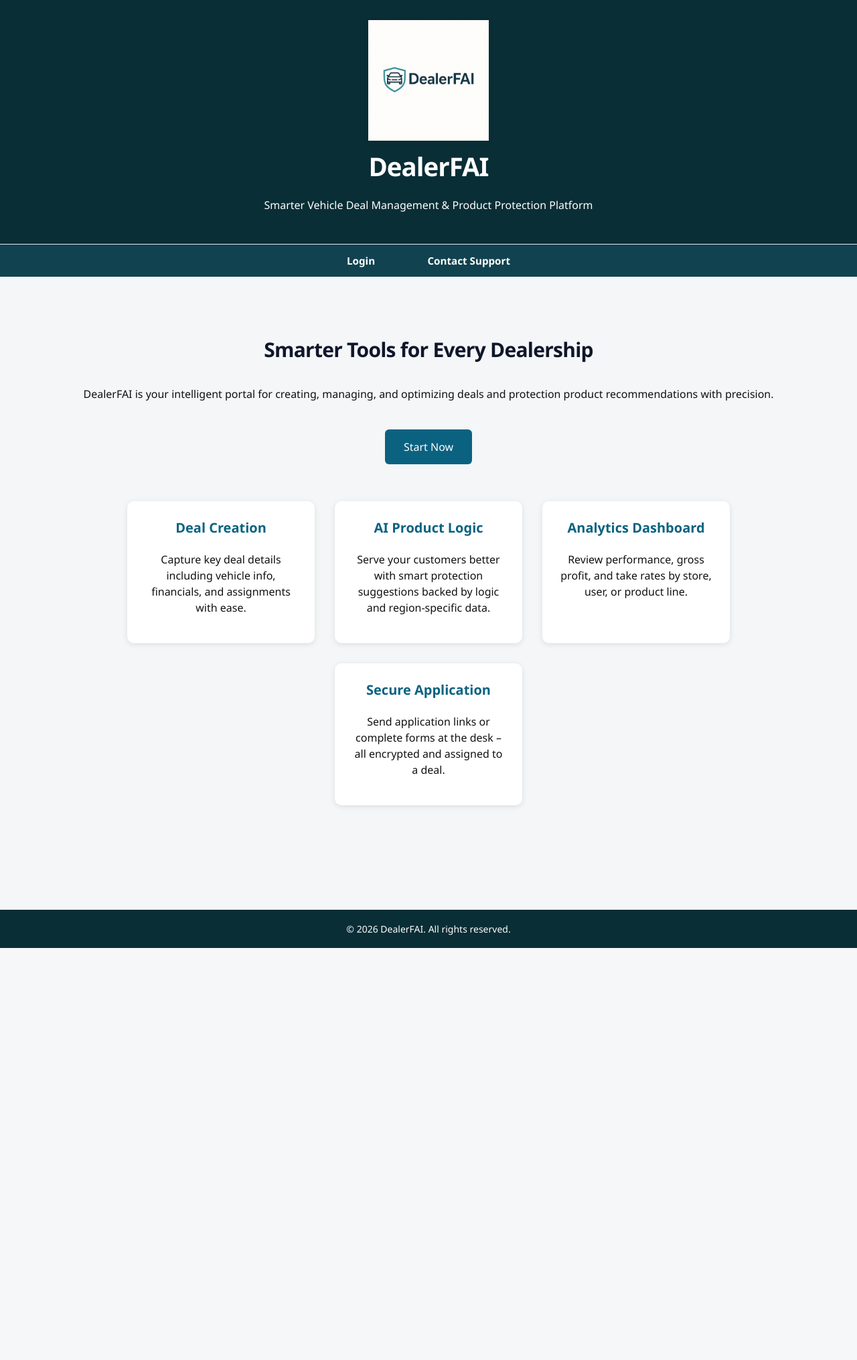
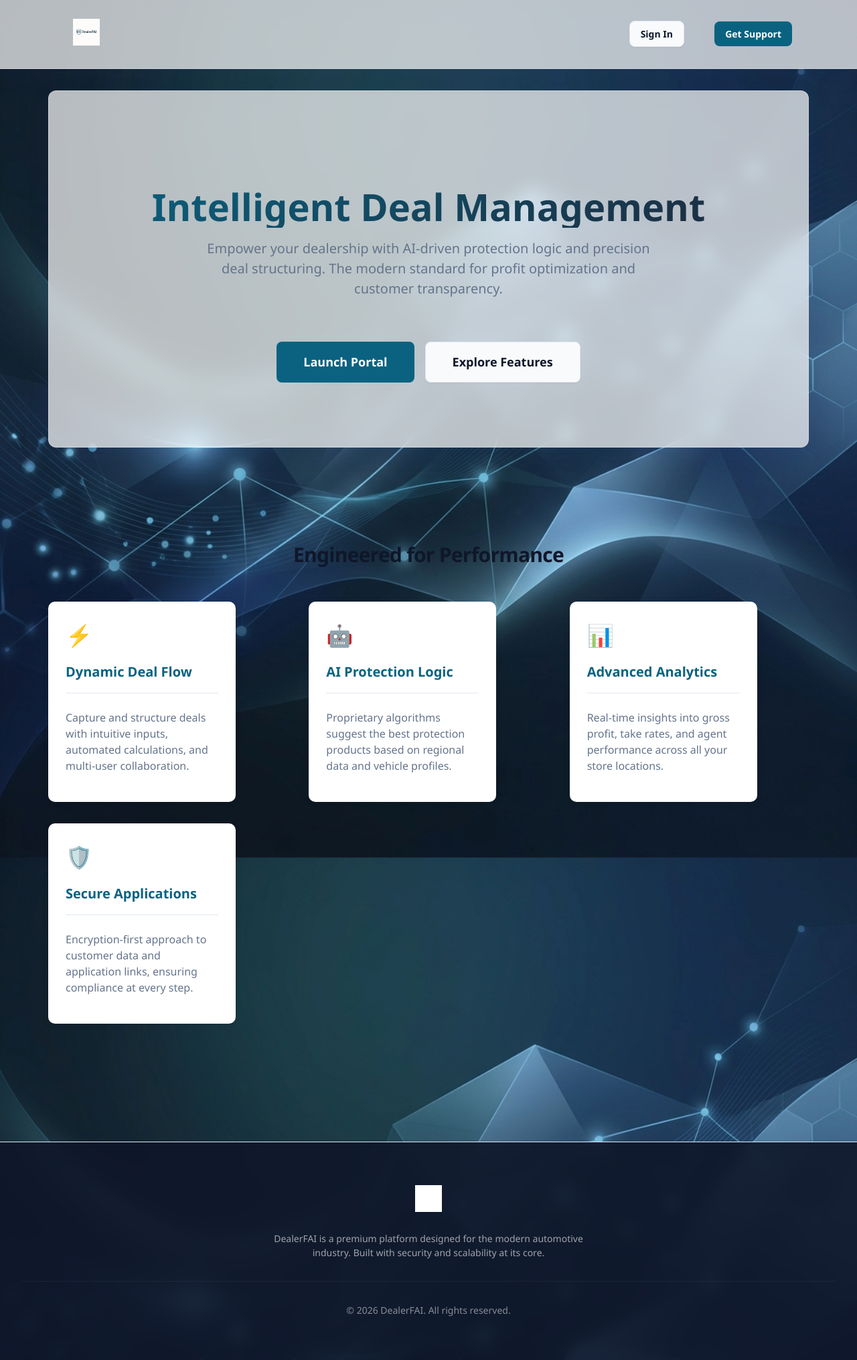
Before and after one commit to kortjames-source/dealerfai, a PHP site: page / in a window 1280 px wide. Shown: the whole page at 67% size. Before the commit the page ends 1415 px from the top, so only its background shows below. Run offline with PHP 8.4, Linux system fonts and the light colour scheme.

Commit message:
Modernize UI: Redesign login and landing pages with glassmorphism and AI-themed background

```diff
--- a/public_html/assets/css/app.css
+++ b/public_html/assets/css/app.css
@@ -12,7 +12,10 @@
   --bg-subtle: #f8fafc;
   --text-main: #0f172a;
   --text-muted: #64748b;
-  --transition: all 0.2s cubic-bezier(0.4, 0, 0.2, 1);
+  --transition: all 0.3s cubic-bezier(0.4, 0, 0.2, 1);
+  --glass-bg: rgba(255, 255, 255, 0.7);
+  --glass-border: rgba(255, 255, 255, 0.3);
+  --glass-blur: 12px;
 }
 
 body {
@@ -403,3 +406,68 @@ details[open] summary::before { transform: rotate(90deg); }
   font-size: 0.75rem;
   font-weight: 700;
 }
+
+/* ─── Modern UI Utilities ────────────────────────────────────────────────────── */
+.glass {
+  background: var(--glass-bg);
+  backdrop-filter: blur(var(--glass-blur));
+  -webkit-backdrop-filter: blur(var(--glass-blur));
+  border: 1px solid var(--glass-border);
+  box-shadow: 0 8px 32px 0 rgba(31, 38, 135, 0.1);
+}
+
+.bg-ai {
+  background-image: url('/assets/img/ai_bg.png');
+  background-size: cover;
+  background-position: center;
+  background-attachment: fixed;
+  min-height: 100vh;
+}
+
+.full-page-center {
+  display: flex;
+  align-items: center;
+  justify-content: center;
+  flex-direction: column;
+  min-height: 100vh;
+  padding: 2rem;
+}
+
+.text-gradient {
+  background: linear-gradient(135deg, var(--brand-color) 0%, #1e293b 100%);
+  -webkit-background-clip: text;
+  -webkit-text-fill-color: transparent;
+  background-clip: text;
+}
+
+.hero-box {
+  padding: 5rem 2rem;
+  border-radius: var(--radius-lg);
+  margin-bottom: 3rem;
+  position: relative;
+  overflow: hidden;
+}
+
+.hero-box::before {
+  content: '';
+  position: absolute;
+  top: 0; left: 0; right: 0; bottom: 0;
+  background: radial-gradient(circle at 50% 0%, var(--accent-glow) 0%, transparent 70%);
+  pointer-events: none;
+}
+
+/* ─── Header Overrides for Landing/Login ───────────────────────────────────── */
+.clean-header {
+  background: transparent;
+  border: none;
+  padding: 2rem;
+}
+
+.clean-header img {
+  margin-bottom: 0;
+  max-width: 240px;
+}
+
+.clean-header h1 {
+  display: none; /* Hide redundant text if logo has it */
+}
--- a/public_html/index.php
+++ b/public_html/index.php
@@ -93,42 +93,68 @@ require_once __DIR__ . '/includes/theme_head.php';
     }
   </style>
 </head>
-<body>
-  <header>
-    <img src="dealerfai_logo.png" alt="DealerFAI Logo">
-    <h1>DealerFAI</h1>
-    <p>Smarter Vehicle Deal Management & Product Protection Platform</p>
-  </header>
-  <nav>
-    <a href="login.php">Login</a>
-    <a href="mailto:support@dealerfai.com">Contact Support</a>
+<body class="bg-ai">
+  <nav class="glass" style="position: sticky; top: 0; z-index: 1000; border-radius: 0; border-top: none; border-left: none; border-right: none;">
+    <div style="max-width: 1200px; margin: 0 auto; display: flex; justify-content: space-between; align-items: center; padding: 0.5rem 2rem;">
+      <a href="index.php">
+        <img src="dealerfai_logo.png" alt="DealerFAI Logo" style="height: 40px;">
+      </a>
+      <div>
+        <a href="login.php" class="btn btn-secondary btn-sm">Sign In</a>
+        <a href="mailto:support@dealerfai.com" class="btn btn-sm" style="margin-left: 1rem;">Get Support</a>
+      </div>
+    </div>
   </nav>
-  <section>
-    <h2>Smarter Tools for Every Dealership</h2>
-    <p>DealerFAI is your intelligent portal for creating, managing, and optimizing deals and protection product recommendations with precision.</p>
-    <a class="cta-button" href="login.php">Start Now</a>
 
-    <div class="features">
-      <div class="feature">
-        <h3>Deal Creation</h3>
-        <p>Capture key deal details including vehicle info, financials, and assignments with ease.</p>
+  <main style="padding-top: 2rem;">
+    <section class="hero-box glass text-center" style="padding: 6rem 2rem;">
+      <h1 class="text-gradient" style="font-size: 3.5rem; margin-bottom: 1rem; line-height: 1.1;">Intelligent Deal Management</h1>
+      <p class="text-muted" style="font-size: 1.25rem; max-width: 700px; margin: 0 auto 2.5rem;">
+        Empower your dealership with AI-driven protection logic and precision deal structuring.
+        The modern standard for profit optimization and customer transparency.
+      </p>
+      <div class="flex justify-center gap-4">
+        <a href="login.php" class="btn" style="padding: 1rem 2.5rem; font-size: 1.125rem;">Launch Portal</a>
+        <a href="#features" class="btn btn-secondary" style="padding: 1rem 2.5rem; font-size: 1.125rem;">Explore Features</a>
       </div>
-      <div class="feature">
-        <h3>AI Product Logic</h3>
-        <p>Serve your customers better with smart protection suggestions backed by logic and region-specific data.</p>
+    </section>
+
+    <section id="features" style="padding: 4rem 0;">
+      <h2 class="text-center" style="margin-bottom: 3rem;">Engineered for Performance</h2>
+      <div class="features" style="display: grid; grid-template-columns: repeat(auto-fit, minmax(280px, 1fr)); gap: 2rem;">
+        <div class="feature glass card" style="margin: 0; text-align: left;">
+          <div style="font-size: 2rem; margin-bottom: 1rem;">⚡️</div>
+          <h3 class="mt-0">Dynamic Deal Flow</h3>
+          <p class="text-muted">Capture and structure deals with intuitive inputs, automated calculations, and multi-user collaboration.</p>
         </div>
-      <div class="feature">
-        <h3>Analytics Dashboard</h3>
-        <p>Review performance, gross profit, and take rates by store, user, or product line.</p>
+        <div class="feature glass card" style="margin: 0; text-align: left;">
+          <div style="font-size: 2rem; margin-bottom: 1rem;">🤖</div>
+          <h3 class="mt-0">AI Protection Logic</h3>
+          <p class="text-muted">Proprietary algorithms suggest the best protection products based on regional data and vehicle profiles.</p>
         </div>
-      <div class="feature">
-        <h3>Secure Application</h3>
-        <p>Send application links or complete forms at the desk – all encrypted and assigned to a deal.</p>
+        <div class="feature glass card" style="margin: 0; text-align: left;">
+          <div style="font-size: 2rem; margin-bottom: 1rem;">📊</div>
+          <h3 class="mt-0">Advanced Analytics</h3>
+          <p class="text-muted">Real-time insights into gross profit, take rates, and agent performance across all your store locations.</p>
+        </div>
+        <div class="feature glass card" style="margin: 0; text-align: left;">
+          <div style="font-size: 2rem; margin-bottom: 1rem;">🛡️</div>
+          <h3 class="mt-0">Secure Applications</h3>
+          <p class="text-muted">Encryption-first approach to customer data and application links, ensuring compliance at every step.</p>
         </div>
       </div>
     </section>
-  <footer>
+  </main>
+
+  <footer style="background: rgba(15, 23, 42, 0.9); backdrop-filter: blur(10px); color: white; padding: 4rem 2rem; text-align: center; margin-top: 4rem;">
+    <img src="dealerfai_logo.png" alt="DealerFAI Logo" style="height: 40px; margin-bottom: 1.5rem; filter: brightness(0) invert(1);">
+    <p style="opacity: 0.6; max-width: 500px; margin: 0 auto 2rem;">
+      DealerFAI is a premium platform designed for the modern automotive industry.
+      Built with security and scalability at its core.
+    </p>
+    <div style="border-top: 1px solid rgba(255,255,255,0.1); padding-top: 2rem; font-size: 0.875rem; opacity: 0.5;">
       &copy; <?php echo date("Y"); ?> DealerFAI. All rights reserved.
+    </div>
   </footer>
 </body>
 </html>
```
Also changed, not shown: public_html/login.php (+27 -16 lines), scratch/migrate_theme_color.php (added, +17 -0 lines), public_html/assets/img/ai_bg.png (added), secure/db.sqlite (added). Lines whose indentation alone changed are shown as unchanged.
